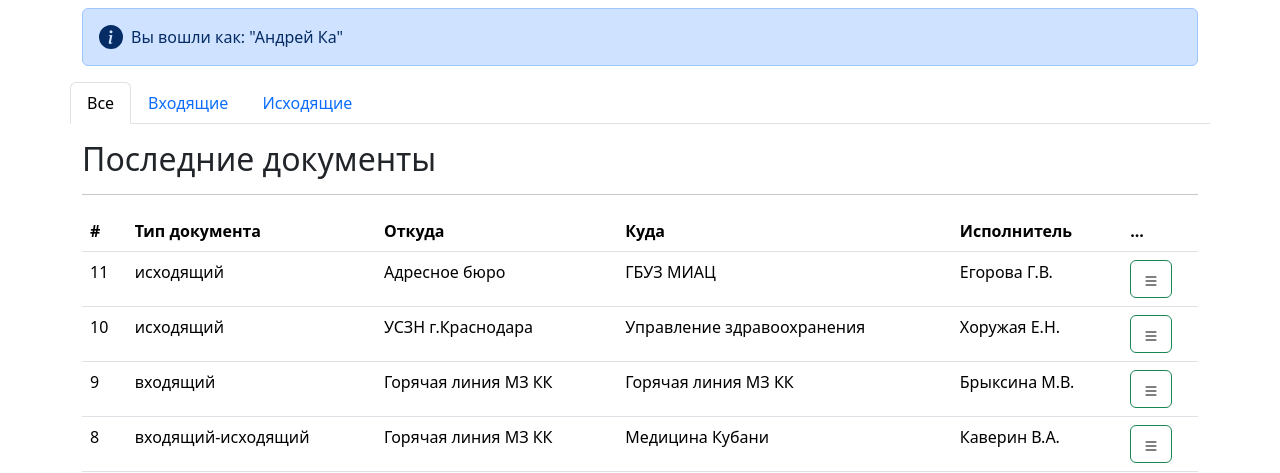
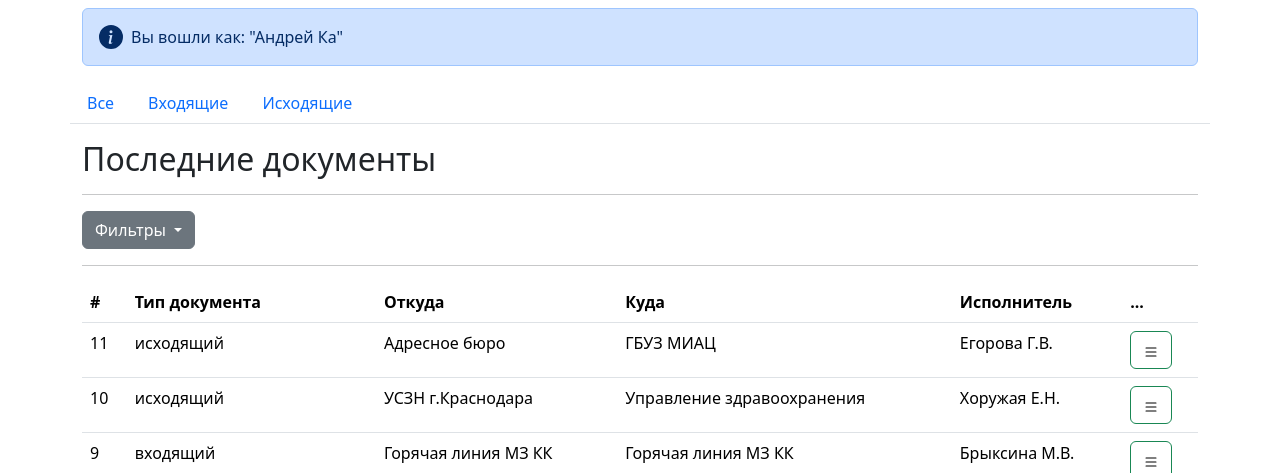
Before and after one commit to SlemCool/edm, a Django app: page / in a window 1280 px wide. Shown: the part 56-529 px from the top of the page. Run offline with Django 5.2, Linux system fonts and the light colour scheme; a user stored in the database is signed in; data comes from the database, SQL or seed files in the repository; both versions use the stored data as it was after the commit; some libraries are stand-ins or nearby versions.

Commit message:
modified documents/includes/filters.html

```diff
--- a/edm/core/templatetags/user_filters.py
+++ b/edm/core/templatetags/user_filters.py
@@ -1,4 +1,5 @@
 from django import template
+from documents.models import Theme
 
 register = template.Library()
 
@@ -14,3 +15,8 @@ def add_placeholder(field, placeholder=None):
         placeholder if placeholder is not None else field.field.help_text
     )
     return field
+
+
+@register.simple_tag()
+def tag_themes():
+    return Theme.objects.all()
--- a/edm/documents/views.py
+++ b/edm/documents/views.py
@@ -10,6 +10,8 @@ from .utils import paginator
 def index(request) -> HttpResponse:
     template = "documents/index.html"
     documents = Document.objects.select_related("from_doc", "where_doc").all()
+    if request.GET:
+        documents = Document.objects.filter(id=2)
     context = {
         "page_obj": paginator(documents, request),
     }
--- /dev/null
+++ b/edm/templates/documents/includes/filters.html
@@ -0,0 +1,55 @@
+{% comment %}Оформление кнопки с фильтрами.{% endcomment %}
+{% load user_filters %}
+<div class="dropdown mb-2">
+  <button class="btn btn-secondary dropdown-toggle" type="button" data-bs-toggle="dropdown" aria-expanded="false">Фильтры
+  </button>
+  <form action="{% if request.GET.q %}{% url "documents:search" %}{% else %}{% url "documents:index" %}{% endif %}" method="get" class="dropdown-menu bg-dark" data-bs-theme="dark">
+    {% tag_themes as themes %}
+    {% for theme in themes %}
+    <div class="form-check form-switch mx-3">
+      <input class="form-check-input" type="checkbox" name="{{ theme.id }}" id="flexSwitchCheckDefault" value="on">
+      <label class="form-check-label" for="flexSwitchCheckDefault">{{ theme.name }}</label>
+      {% if theme.id in request.GET  %} CHECKED {%else %} {{ request.GET }} {% endif %}
+    </div>
+    {% endfor %}
+    <button type="submit" class="btn btn-primary mx-3 mt-3">Применить</button>
+  </form>
+  {% comment %} <form action="{% if request.GET.q %}{% url "documents:search" %}{% else %}{% url "documents:index" %}{% endif %}" method="get" class="dropdown-menu bg-dark" data-bs-theme="dark">
+      <div class="form-check text-white mx-3">
+        {% tag_themes as themes %}
+        {% for theme in themes %}
+          <input class="form-check-input" type="checkbox" name="{{ theme }}" id="flexCheckDefault" value="on" {% if request.GET.theme == 'on' %}checked{% endif %}>
+          {% if request.GET.q %}
+              <input type="hidden" name="q" value="{{ request.GET.q }}">
+          {% endif %}
+          <label class="form-check-label" for="flexCheckDefault">
+              {{ theme }}
+              <hr/>
+          </label>
+        {% endfor %}
+      </div>
+      <button type="submit" class="btn btn-primary mx-3 mt-3">Применить</button>
+    </form> {% endcomment %}
+</div>
+{% comment %} <p class="text-white mx-3 mt-3">Сортировать:</p>
+<div class="form-check text-white mx-3">
+<input class="form-check-input" type="radio" name="order_by" id="flexRadioDefault1" value="default"
+{% if not request.GET.order_by or request.GET.order_by == 'default' %}checked{% endif %}>
+<label class="form-check-label" for="flexRadioDefault1">
+По умолчанию
+</label>
+</div>
+<div class="form-check text-white mx-3">
+<input class="form-check-input" type="radio" name="order_by" id="flexRadioDefault2" value="price"
+{% if request.GET.order_by == 'price' %}checked{% endif %}>
+<label class="form-check-label" for="flexRadioDefault2">
+От дешевых к дорогим
+</label>
+</div>
+<div class="form-check text-white mx-3">
+<input class="form-check-input" type="radio" name="order_by" id="flexRadioDefault3" value="-price"
+{% if request.GET.order_by == '-price' %}checked{% endif %}>
+<label class="form-check-label" for="flexRadioDefault3">
+От дорогих к дешевым
+</label>
+</div> {% endcomment %}
--- a/edm/templates/documents/includes/switcher.html
+++ b/edm/templates/documents/includes/switcher.html
@@ -3,16 +3,13 @@
     <div class="row my-3">
       <ul class="nav nav-tabs">
         <li class="nav-item">
-          <a class="nav-link {% if view_name  == 'documents:index' %}active{% endif %}" aria-current="page"
-            href="{% url 'documents:index' %}">Все</a>
+          <a class="nav-link {% if view_name == 'documents:index' %}{% endif %}" aria-current="page" href="{% url 'documents:index' %}">Все</a>
         </li>
         <li class="nav-item">
-          <a class="nav-link {% if view_name  == 'documents:incoming' %}active{% endif %}" aria-current="page"
-            href="{% url 'documents:incoming' %}">Входящие</a>
+          <a class="nav-link {% if view_name == 'documents:incoming' %}{% endif %}" aria-current="page" href="{% url 'documents:incoming' %}">Входящие</a>
         </li>
         <li class="nav-item">
-          <a class="nav-link {% if view_name  == 'documents:outgoing' %}active{% endif %}" aria-current="page"
-            href="{% url 'documents:outgoing' %}">Исходящие</a>
+          <a class="nav-link {% if view_name == 'documents:outgoing' %}{% endif %}" aria-current="page" href="{% url 'documents:outgoing' %}">Исходящие</a>
         </li>
       </ul>
     </div>
--- a/edm/templates/documents/index.html
+++ b/edm/templates/documents/index.html
@@ -19,6 +19,8 @@
   {% include "documents/includes/switcher.html" %}
   <h2>Последние документы</h2>
   <hr/>
+  {% include "documents/includes/filters.html" %}
+  <hr/>
   <table class="table table-hover">
     <caption>Список документов</caption>
     <thead>
```
Also changed, not shown: edm/templates/documents/includes/post_comments.html (+4 -14 lines), edm/db.sqlite3.
